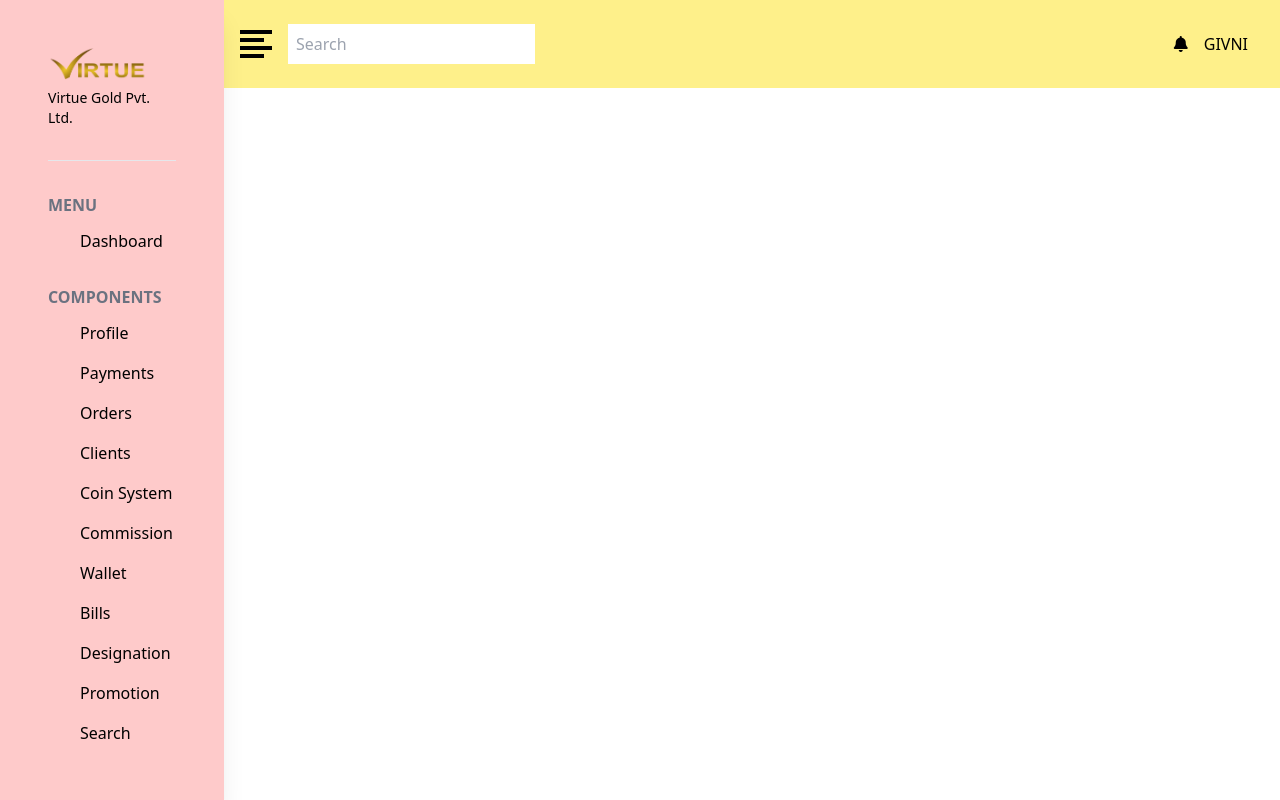
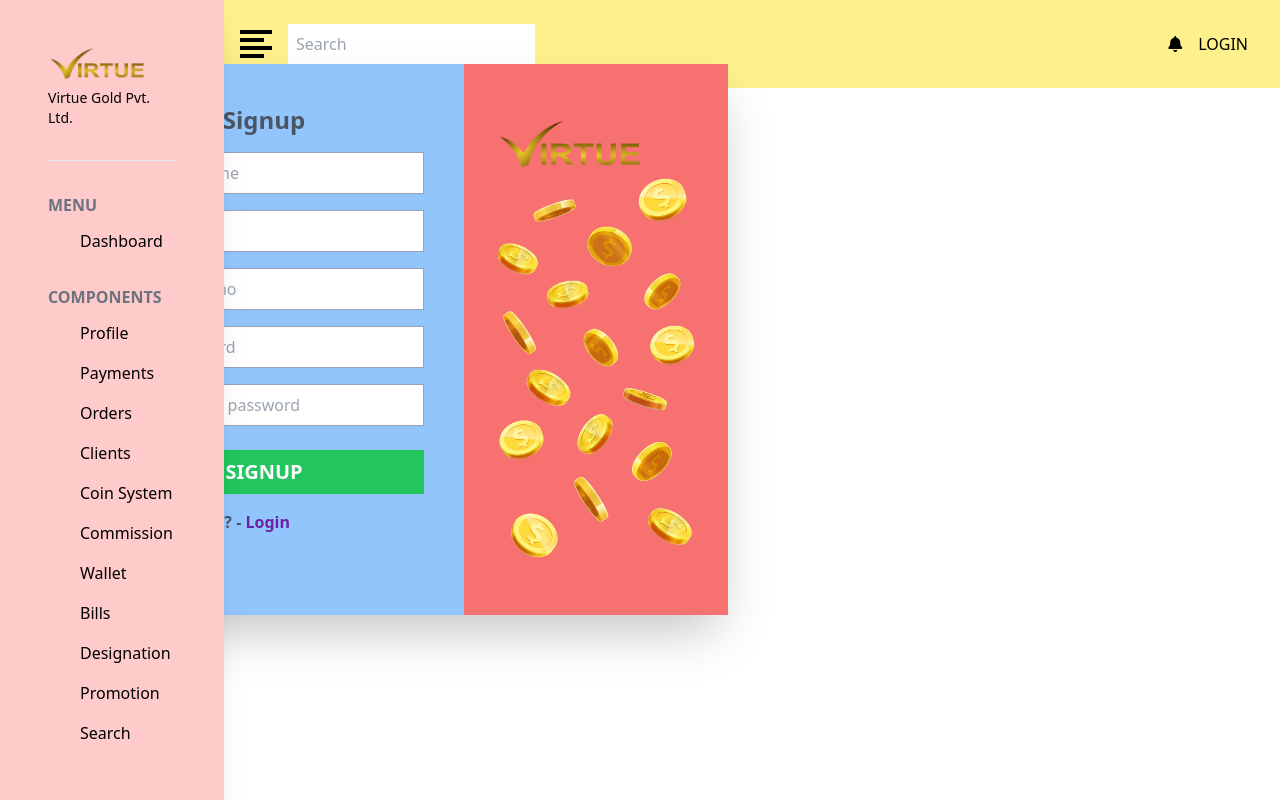
Before and after one commit to Raushan-Kumar95/virtue-gold-Givni, a React (Vite) app: page /signup in a window 1280 px wide. Built offline with nearby package versions, Linux system fonts and the light colour scheme.

Commit message:
added route to login signup page and in searchbar fc

```diff
--- a/src/App.jsx
+++ b/src/App.jsx
@@ -5,7 +5,7 @@
 import Signup from './components/Signup'
 import PaymentGateway from './components/payment/PaymentGateway'
 import PaySlipVoucher from './components/payment/PaySlipVoucher'
-import { BrowserRouter, Routes, Route } from 'react-router-dom'
+import { BrowserRouter, Routes, Route, Navigate } from 'react-router-dom'
 import Sidebar from './components/sidebar/Sidebar'
 import EditProfileData from './components/editProfile/EditProfileData'
 import UploadImage from './components/editProfile/UploadImage'
@@ -13,7 +13,10 @@
 import Client from './components/client/Client'
 import Coins from './components/Coins'
 
-
+const USER_TYPES = {
+  PUBLIC: 'public user',
+  ADMIN: 'admin_user'
+}
 
 
 function App() {
@@ -27,14 +30,17 @@
           <SearchBar />
 
           <Routes>
-            <Route path='/' element={<Dashboard />} ></Route>
+            <Route path='/dashboard' element={<Dashboard />} ></Route>
             <Route path='/profile' element={<ProfileDashboard />} ></Route>
             <Route path='payment' element={<PaymentGateway />} ></Route>
             <Route path='/clients' element={<Client />} ></Route>
-            <Route path='/coin' element={<Coins/>} ></Route>
+            <Route path='/coin' element={<Coins />} ></Route>
             <Route path='/bills' element={<PaySlipVoucher />} ></Route>
             <Route path='/uploadImage' element={<UploadImage />} ></Route>
             <Route path='/editProfileData' element={<EditProfileData />} ></Route>
+            <Route path='/' element={<Navigate to="/login" replace={true} />
+            } ></Route>
+            <Route path='/signup' element={<Signup />} ></Route>
             <Route path='/login' element={<Login />} ></Route>
 
           </Routes>
--- a/src/components/Login.jsx
+++ b/src/components/Login.jsx
@@ -1,6 +1,7 @@
 import React from 'react'
 import goldImg from '../assets/images/goldImg.png'
 import vietue_logo_2 from '../../public/vietue_logo_2.png'
+import { Link } from 'react-router-dom'
 
 const Login = () => {
   return (
@@ -25,7 +26,7 @@
             </div>
 
             <button className='bg-cyan-700 text-white text-xl font-semibold py-2 px-3 my-4 w-full'>Login</button>
-            <p className='text-gray-600 font-semibold'>Create Account - <a href="" className='text-purple-800'>Signup</a></p>
+            <p className='text-gray-600 font-semibold'>Create Account - <Link to='/signup' className='text-purple-800'>Signup</Link></p>
 
           </form>
         </div>
--- a/src/components/Signup.jsx
+++ b/src/components/Signup.jsx
@@ -9,9 +9,9 @@
       <div className=' flex md:flex-row flex-col bg-blue-300 shadow-2xl'>
 
         <div className='md:p-10 p-5 w-[400px]'>
-        {/* <div className='flex justify-center'> */}
+          {/* <div className='flex justify-center'> */}
           <h1 className='text-center text-2xl font-semibold text-gray-600 pb-2'>Signup</h1>
-        {/* </div> */}
+          {/* </div> */}
           <form action="">
             <div className='flex gap-2'>
               <i class="fa-solid fa-user bg-white p-3 my-[9px]"></i> <input type="text" name="" id="" placeholder='username' className='w-[95%] py-2 px-3 my-2 border border-slate-400 focus:border-red-400 outline-none' />
@@ -32,15 +32,13 @@
               <i class="fa-solid fa-key bg-white p-3 my-[9px]"></i><input type="password" name="" id="" placeholder='confirm password' className='w-[95%] py-2 px-3 my-2 border border-slate-400 focus:border-red-400 outline-none ' />
             </div>
             <button className='bg-green-500 text-white text-xl font-semibold py-2 px-3 my-4 w-full'>SIGNUP</button>
-            <p className='text-gray-600 font-semibold'>Already Signup? - <a href="" className='text-purple-800'>Login</a></p>
-
-
+            <p className='text-gray-600 font-semibold'>Already Signup? - <Link to="/login"  className='text-purple-800'>Login</Link></p>
           </form>
         </div>
 
         <div className=' bg-red-400 text-white px-8 py-14 md:block hidden'>
           <img src={vietue_logo_2} width={150} alt="vietue_logo_2" className='pb-2' />
-          <img src={goldImg} alt="goldImg" width={200}  />
+          <img src={goldImg} alt="goldImg" width={200} />
         </div>
 
       </div>
--- a/src/components/search/SearchBar.jsx
+++ b/src/components/search/SearchBar.jsx
@@ -1,7 +1,11 @@
 import React from 'react'
+import { Link, useLocation } from 'react-router-dom'
 
 const SearchBar = () => {
 
+ const loaction = useLocation()
+
+ console.log(loaction.pathname)
 
   return (
     <div className='w-full '>
@@ -10,7 +14,9 @@
           <input className='px-2 py-2' type="text" name="search" id="" placeholder='Search' />
           <div className='flex gap-4 justify-center items-center'>
             <i className='fa fa-bell'></i>
-          <button className='uppercase'>Givni</button>
+            {/* <button className='uppercase'>Givni</button> */}
+    {loaction.pathname === '/login' ? <Link to='/signup' className='uppercase'>Signup</Link> : <Link to='/login' className='uppercase'>Login</Link> }
+
           </div>
         </div>
       </div>
--- a/src/components/sidebar/Sidebar.jsx
+++ b/src/components/sidebar/Sidebar.jsx
@@ -39,7 +39,7 @@
                         <ul className='flex items-center gap-4' >
                             <li onClick={() => setOpen(false)} className='flex gap-3 items-center' >
                                 <i className="w-5"></i>
-                                <NavLink to="">Dashboard</NavLink>
+                                <NavLink to="/dashboard">Dashboard</NavLink>
                             </li>
                         </ul>
                     </div>
```
